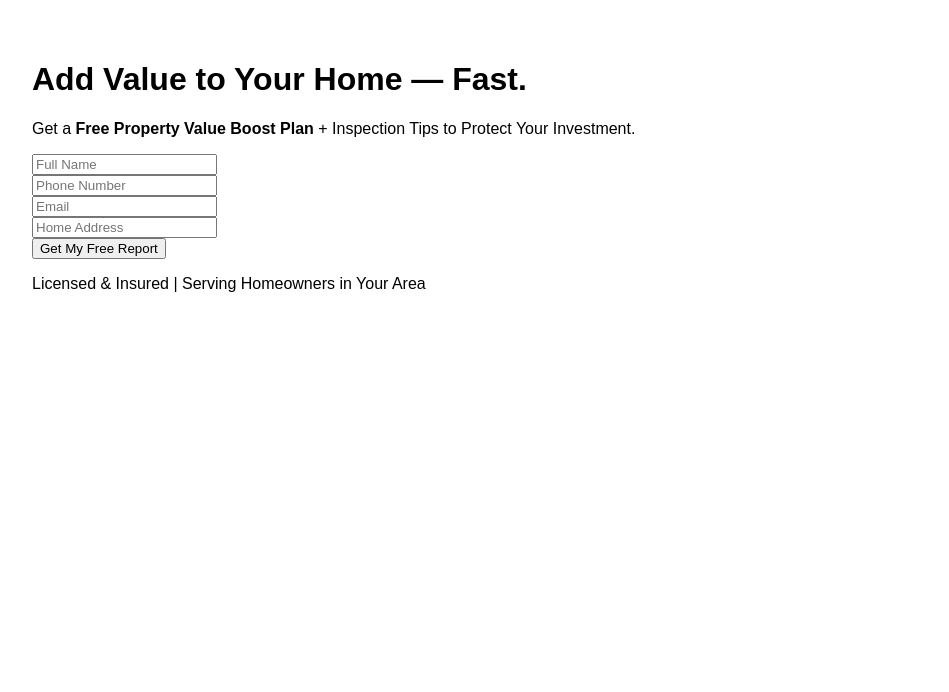
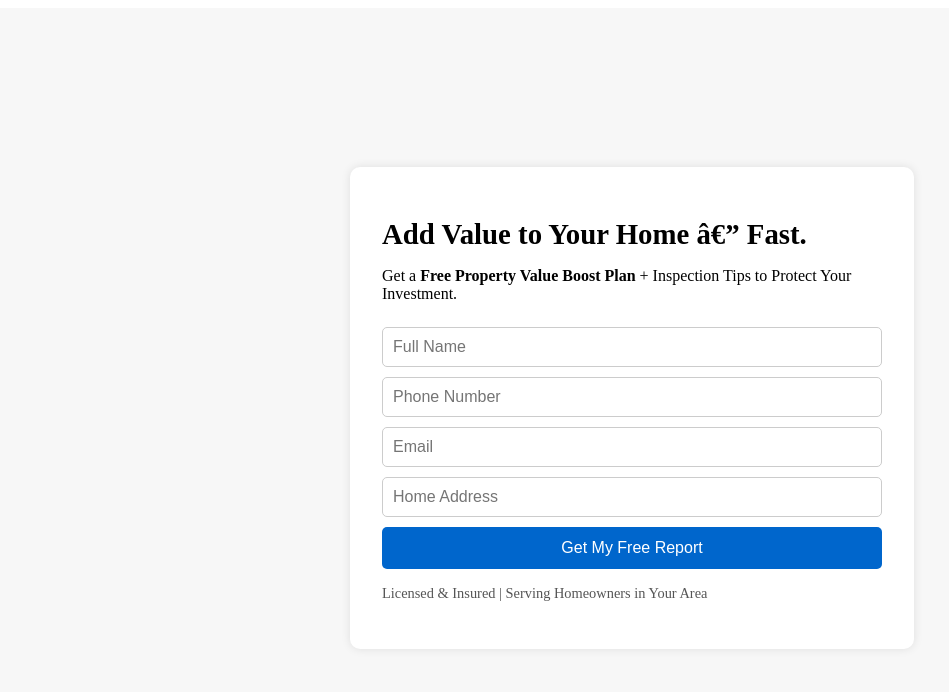
Before and after one commit to synagent/AddPropertyValueLandingPage, a Next.js app: page / in a window 1280 px wide. Shown: the top 692 px of the page, without its empty margins (8-957 px from the left). Built offline with nearby package versions, Linux system fonts and the light colour scheme.

Commit message:
Update landing page with styled layoud

```diff
--- a/pages/index.js
+++ b/pages/index.js
@@ -13,7 +13,7 @@ export default function Home() {
       headers: { 'Content-Type': 'application/json' },
       body: JSON.stringify(form),
     });
-    window.location.href = `https://wa.me/17862360774?text=Hello! I just submitted my info to AddPropertyValue.com: ${form.name}, ${form.phone}, ${form.email}, ${form.address}`;
+    window.location.href = `https://wa.me/1XXXXXXXXXX?text=New lead on AddPropertyValue.com: ${form.name}, ${form.phone}, ${form.email}, ${form.address}`;
   };
 
   return (
@@ -22,18 +22,41 @@ export default function Home() {
         <title>Add Property Value</title>
         <meta name="description" content="Boost your home's value with our free report and inspection tips." />
       </Head>
-      <main style={{ padding: '2rem', fontFamily: 'Arial' }}>
-        <h1>Add Value to Your Home — Fast.</h1>
-        <p>Get a <strong>Free Property Value Boost Plan</strong> + Inspection Tips to Protect Your Investment.</p>
-        <form onSubmit={handleSubmit}>
-          <input name="name" placeholder="Full Name" onChange={handleChange} required /><br />
-          <input name="phone" placeholder="Phone Number" onChange={handleChange} required /><br />
-          <input name="email" placeholder="Email" type="email" onChange={handleChange} required /><br />
-          <input name="address" placeholder="Home Address" onChange={handleChange} required /><br />
-          <button type="submit">Get My Free Report</button>
-        </form>
-        <p>Licensed & Insured | Serving Homeowners in Your Area</p>
+      <main style={{ display: 'flex', justifyContent: 'center', alignItems: 'center', minHeight: '100vh', background: '#f7f7f7' }}>
+        <div style={{ maxWidth: '500px', width: '100%', padding: '2rem', background: '#fff', boxShadow: '0 0 10px rgba(0,0,0,0.1)', borderRadius: '10px' }}>
+          <h1 style={{ fontSize: '1.8rem', marginBottom: '0.5rem' }}>Add Value to Your Home â€” Fast.</h1>
+          <p style={{ marginBottom: '1.5rem', fontSize: '1rem' }}>
+            Get a <strong>Free Property Value Boost Plan</strong> + Inspection Tips to Protect Your Investment.
+          </p>
+          <form onSubmit={handleSubmit} style={{ display: 'flex', flexDirection: 'column', gap: '10px' }}>
+            <input name="name" placeholder="Full Name" onChange={handleChange} required style={inputStyle} />
+            <input name="phone" placeholder="Phone Number" onChange={handleChange} required style={inputStyle} />
+            <input name="email" placeholder="Email" type="email" onChange={handleChange} required style={inputStyle} />
+            <input name="address" placeholder="Home Address" onChange={handleChange} required style={inputStyle} />
+            <button type="submit" style={buttonStyle}>Get My Free Report</button>
+          </form>
+          <p style={{ marginTop: '1rem', fontSize: '0.9rem', color: '#555' }}>
+            Licensed & Insured | Serving Homeowners in Your Area
+          </p>
+        </div>
       </main>
     </>
   );
 }
+
+const inputStyle = {
+  padding: '10px',
+  borderRadius: '5px',
+  border: '1px solid #ccc',
+  fontSize: '1rem'
+};
+
+const buttonStyle = {
+  padding: '12px',
+  borderRadius: '5px',
+  border: 'none',
+  backgroundColor: '#0066cc',
+  color: '#fff',
+  fontSize: '1rem',
+  cursor: 'pointer'
+};
```
